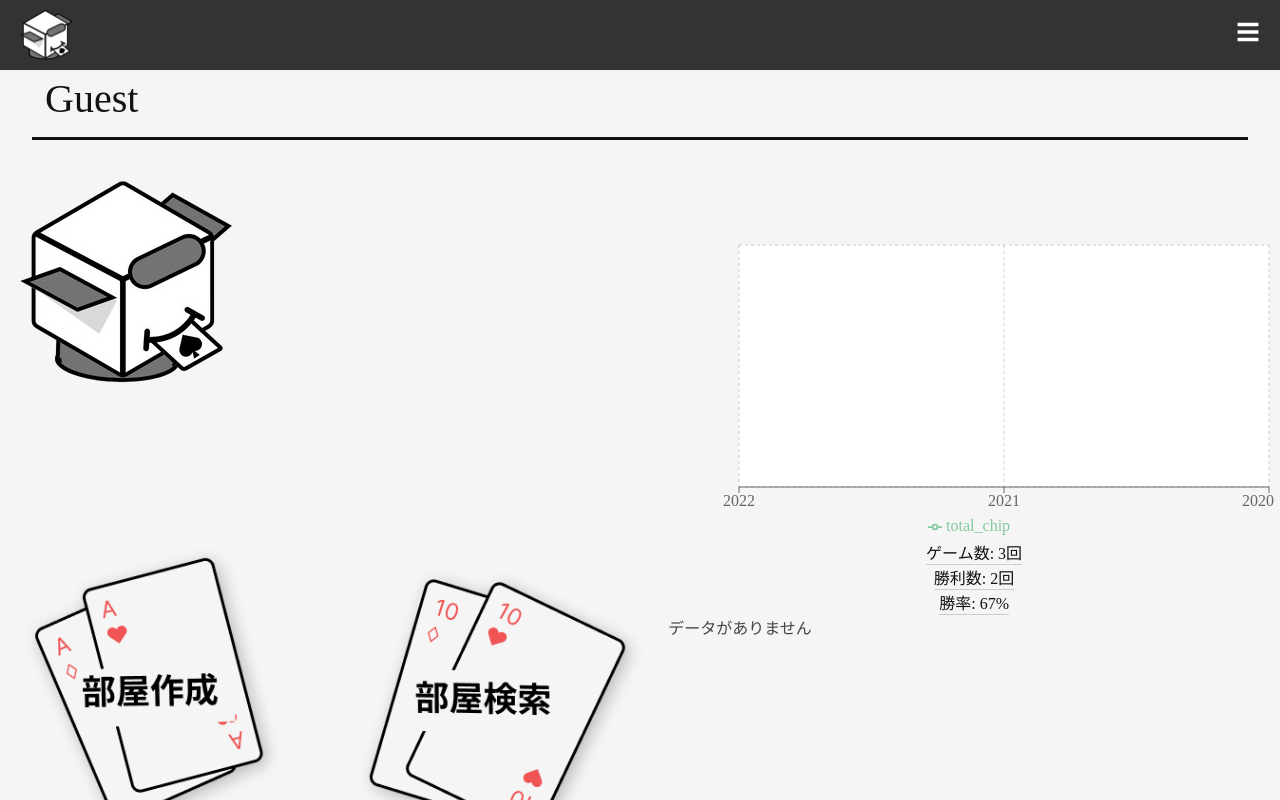
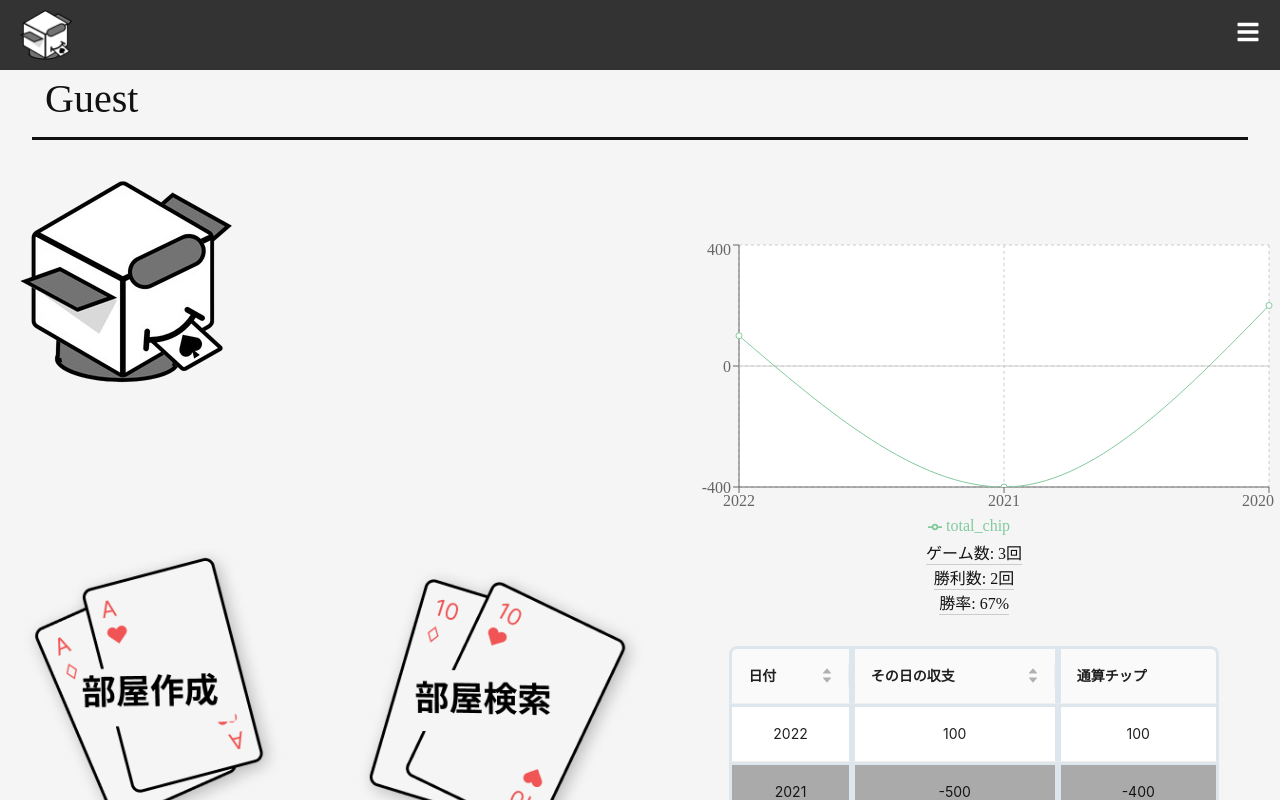
Before and after one commit to pupupu999/calculater, a React (Create React App) app in the folder frontend/poker-app/: page /Mypage in a window 1280 px wide. Shown: the top 800 px of the page. Built offline with nearby package versions, Linux system fonts and the light colour scheme.

Commit message:
初回ログイン時など戦績データがない場合にサンプルデータでグラフを表示するようにした

```diff
--- a/frontend/poker-app/src/components/BattleRecord.js
+++ b/frontend/poker-app/src/components/BattleRecord.js
@@ -8,8 +8,13 @@ import Score from './Score.js';
 
 
 const Record = ({login}) => {
-    const sampleData = [{chip:100, date:2024-1-1},{chip:-400,date:2024-1-2},{chip:200,date:2024-1-3}]
-    const sampleCount = {losses:1,wins:2,games:3}
+    const sampleData = [{total_chip:100, date:2024-1-1},{total_chip:-400,date:2024-1-2},{total_chip:200,date:2024-1-3}];
+    const sampleCount = {losses:1,wins:2,games:3};
+    const sampleTable = [
+        {chip:100,total_chip:100, date:2024-1-1},
+        {chip:-500,total_chip:-400,date:2024-1-2},
+        {chip:600,total_chip:200,date:2024-1-3}
+    ];
 
     const [data, setData] = useState([]);
     const [scoreData, setScoreData] = useState([]);
@@ -25,12 +30,14 @@ const Record = ({login}) => {
                     const docRef = doc(db, 'users', cleanedUserid);
                     const docSnap = await getDoc(docRef);
                     if (docSnap.exists()) {
+                        if(docSnap.data().results?.count){
                             setScoreData(docSnap.data().results.count);
                             const formattedData = docSnap.data().results.day_value.map((item) => ({
                                 // タイムスタンプを日付に変換
                                 ...item,
                                 date: new Date(item.date.seconds * 1000).toLocaleDateString() // 'seconds'を使用して変換
                             }));
+
                             setData(formattedData);
 
                             const groupedData = {};
@@ -53,6 +60,7 @@ const Record = ({login}) => {
                             const aggregatedData = Object.values(groupedData);
                             console.log("aggregatedData",aggregatedData);
                             setTableData(aggregatedData);
+                        }
                     } else {
                         console.log(docSnap.data());
                         console.log("ユーザー情報が見つかりません!");
@@ -93,7 +101,7 @@ const Record = ({login}) => {
                         scoreData = {sampleCount}
                     />
                     <TableFlame
-                        tData={tableData}
+                        tData={sampleTable}
                     />
                     </>
                 )}
--- a/frontend/poker-app/src/components/LineChart.js
+++ b/frontend/poker-app/src/components/LineChart.js
@@ -1,23 +1,25 @@
 import { LineChart, Line, XAxis, YAxis, CartesianGrid, Tooltip, Legend, ReferenceLine} from 'recharts';
 import styles from '../styles/style.module.css';
 
+//データが空の場合のデフォルトデータ
+const sampleData=[
+    {date:"2025-01-01",total_chip:100},
+    {date:"2025-01-02",total_chip:400},
+    {date:"2025-01-03",total_chip:-100},
+    {date:"2025-01-04",total_chip:300},
+    {date:"2025-01-05",total_chip:500}
+];
+
 const MyLineChart = ({data}) => {
-    console.log("データの確認",data);
-
-    if (!data || data.length === 0) {
-        // データが空の場合のエラーハンドリング
-        return <p>データがありません</p>;
-    }
+    const displayData = (!data || data.length === 0) ? sampleData : data;
 
     // データから最小値と最大値を計算
-    const minValue = Math.min(...data.map((d) => d["total_chip"]));
-    const maxValue = Math.max(...data.map((d) => d["total_chip"]));
+    const minValue = Math.min(...displayData.map((d) => d["total_chip"]));
+    const maxValue = Math.max(...displayData.map((d) => d["total_chip"]));
     const range = Math.max(Math.abs(minValue), Math.abs(maxValue)); // 絶対値の大きい方を取得
 
     // メモリ範囲を計算 (400単位刻みに調整)
     const tickStep = 400;
-    console.log("retickStep",tickStep);
-    console.log("range",range);
     const ticks = [];
 
     for (let i = -Math.ceil(range / tickStep) * tickStep; i <= Math.ceil(range / tickStep) * tickStep; i += tickStep) {
@@ -27,8 +29,8 @@ const MyLineChart = ({data}) => {
 
     return (
         <div className = {styles.chart}>
-            {data.length > 0 ? (
-                <LineChart width={600} height={300} data={data}>
+            {displayData.length > 0 ? (
+                <LineChart width={600} height={300} data={displayData}>
                     <CartesianGrid strokeDasharray="3 3" fill='#ffffff'/>
                     <XAxis dataKey="date" />
                     <YAxis
--- a/frontend/poker-app/src/components/Score.js
+++ b/frontend/poker-app/src/components/Score.js
@@ -1,12 +1,20 @@
 import styles from '../styles/style.module.css';
 
+const sampleData={
+    games:5,
+    wins:4,
+    losses:1
+};
+
 const Score = ({scoreData}) => {
-    const winRate = scoreData.wins / scoreData.games * 100;
+    const displayData = (!scoreData || scoreData.length === 0) ? sampleData:scoreData;
+    const winRate = displayData.wins / displayData.games * 100;
     const Rate = Math.round(winRate);
+
     return (
         <div className={styles.score}>
-            <div className={styles.content}>ゲーム数: {scoreData.games}回</div>
-            <div className={styles.content}>勝利数: {scoreData.wins}回</div>
+            <div className={styles.content}>ゲーム数: {displayData.games}回</div>
+            <div className={styles.content}>勝利数: {displayData.wins}回</div>
             <div className={styles.content}>勝率: {Rate}%</div>
         </div>
     )
--- a/frontend/poker-app/src/components/TableFlame.js
+++ b/frontend/poker-app/src/components/TableFlame.js
@@ -1,5 +1,14 @@
 import styles from '../styles/style.module.css';
 import { Table } from "antd";
+
+//データが空の場合のデフォルトデータ
+const sampleData=[
+    {date:"2025-01-01",chip:100,total_chip:100},
+    {date:"2025-01-02",chip:300,total_chip:400},
+    {date:"2025-01-03",chip:-500,total_chip:-100},
+    {date:"2025-01-04",chip:400,total_chip:300},
+    {date:"2025-01-05",chip:200,total_chip:500}
+];
 
 const columns=[
     {
@@ -23,7 +32,17 @@ const TableFlame = ({tData}) => {
     console.log("テーブルデータ",tData);
     if (!tData || tData.length === 0) {
         // データが空の場合のエラーハンドリング
-        return <p>データがありません</p>;
+        return (
+            <div className={styles.tableContainer}>
+                <Table
+                    className={styles.table}
+                    columns={columns}
+                    dataSource={sampleData}
+                    showSorterTooltip={{ target: "sorter-icon" }}
+                    pagination={{pageSize:5}}
+                />
+            </div>
+        );
     }
 
     return (
--- a/frontend/poker-app/src/hooks/useUser.js
+++ b/frontend/poker-app/src/hooks/useUser.js
@@ -22,6 +22,13 @@ export const useUser = () => {
                     const docRef = doc(db, 'users', cleanedUserid);
                     const docSnap = await getDoc(docRef);
                     if (docSnap.exists()) {
+                        if(!docSnap.data().results?.count){
+                            setUser({
+                                username: docSnap.data().userid,
+                                scoreData:{},
+                                data: []
+                            });
+                        }else{
                             setUser({
                                 username: docSnap.data().userid,
                                 scoreData: docSnap.data().results.count,
@@ -30,6 +37,7 @@ export const useUser = () => {
                                     date: new Date(item.date.seconds * 1000).toLocaleDateString()
                                 }))
                             });
+                        }
                     } else {
                         console.log("ユーザー情報が見つかりません!");
                     }
```
Lines whose indentation alone changed are shown as unchanged.
